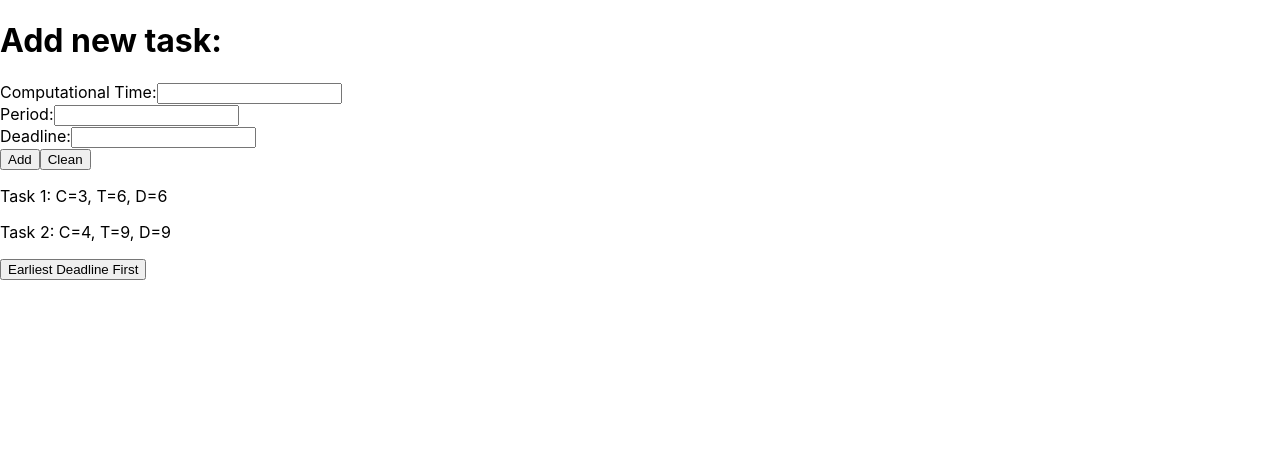
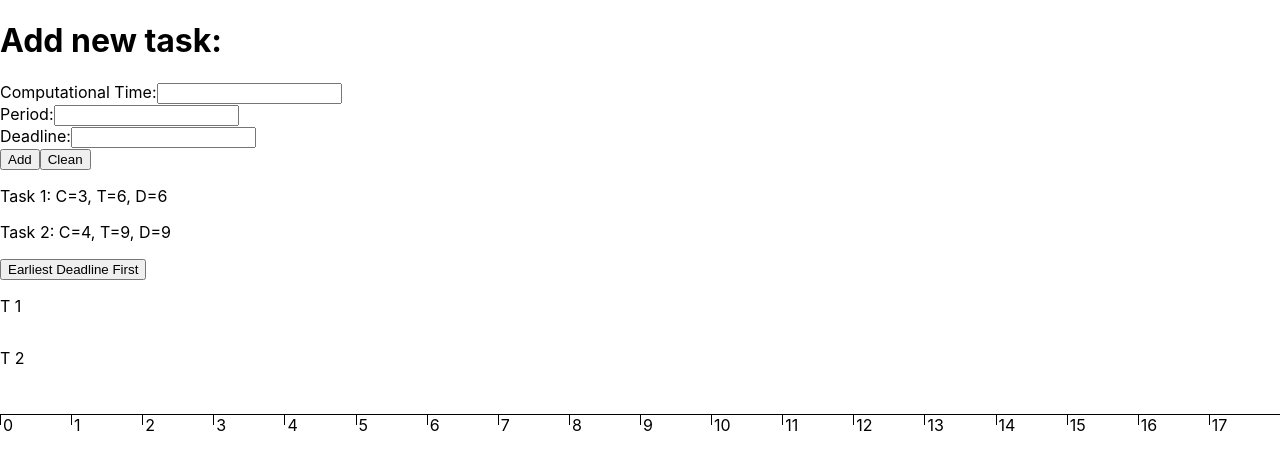
Before and after one commit to tod97/react-schedule, a React (Create React App) app: page / in a window 1280 px wide. Shown: the top 470 px of the page. Built offline with nearby package versions, Linux system fonts and the light colour scheme.

Commit message:
print axis

```diff
--- a/src/App.css
+++ b/src/App.css
@@ -36,3 +36,23 @@
     transform: rotate(360deg);
   }
 }
+
+.block_container {
+  display: flex;
+}
+
+.block_axis {
+  position: relative;
+  margin-top: 30px;
+  padding-left: 3px;
+  border-top: 1px black solid;
+}
+
+.block_axis::before {
+  position: absolute;
+  width: 1px;
+  height: 10px;
+  background: black;
+  left: 0;
+  content: '';
+}
--- a/src/App.js
+++ b/src/App.js
@@ -3,6 +3,7 @@ import React from 'react';
 import _ from 'lodash';
 
 function App() {
+  let hyperPeriod = 18;
   const [tasks, setTasks] = React.useState([
     { cTime: 3, period: 6, deadline: 6, done: false, executed: 0 },
     { cTime: 4, period: 9, deadline: 9, done: false, executed: 0 },
@@ -44,19 +45,30 @@ function App() {
     return changes(object, base);
   };
 
+  const randomColor = () => {
+    const rangeSize = 100; // adapt as needed
+    const parts = [
+      Math.floor(Math.random() * 256),
+      Math.floor(Math.random() * rangeSize),
+      Math.floor(Math.random() * rangeSize) + 256 - rangeSize,
+    ].sort((a, b) => Math.random() < 0.5);
+
+    return '#' + parts.map((p) => ('0' + p.toString(16)).substr(-2)).join('');
+  };
+
   const isLLSchedulable = () =>
     tasks.map((x) => x.cTime / x.period).reduce((sum, x) => sum + x) <= tasks.length * (Math.pow(2, 1 / tasks.length) - 1);
 
   const isHBSchedulable = () => tasks.map((x) => x.cTime / x.period + 1).reduce((prod, x) => prod * x) <= 2;
 
   const EDF = () => {
+    hyperPeriod = tasks.map((x) => x.period).reduce(lcm);
     const intervals = loadEDF(JSON.parse(JSON.stringify(tasks)));
     plotIntervals(intervals);
   };
 
   const loadEDF = (tasks) => {
     const intervals = [{ tasks: JSON.parse(JSON.stringify(tasks)) }];
-    const hyperPeriod = tasks.map((x) => x.period).reduce(lcm);
 
     Array.from(Array(hyperPeriod).keys()).forEach((index) => {
       tasks.forEach((task) => {
@@ -90,12 +102,32 @@ function App() {
   };
 
   const plotIntervals = (intervals) => {
+    const colors = [];
+    tasks.forEach((task, index) => {
+      document.getElementById(`task_${index}`).innerHTML = '';
+      colors.push(randomColor());
+    });
     intervals.forEach((interval, index) => {
       if (intervals[index + 1]) {
         interval.tasks.forEach((task, i) => {
           const difference = objDifference(intervals[index + 1].tasks[i], task);
           if (Object.keys(difference).length > 0) {
-            console.log('Task ' + i, difference);
+            if (difference.executed) {
+              const newDiv = document.createElement('div');
+              newDiv.style.background = colors[i];
+              newDiv.style.width = 100 / hyperPeriod + '%';
+              newDiv.style.height = '50px';
+              document.getElementById(`task_${i}`).appendChild(newDiv);
+              tasks.forEach((t, j) => {
+                if (i !== j) {
+                  const otherDiv = document.createElement('div');
+                  otherDiv.style.background = 'white';
+                  otherDiv.style.width = 100 / hyperPeriod + '%';
+                  otherDiv.style.height = '50px';
+                  document.getElementById(`task_${j}`).appendChild(otherDiv);
+                }
+              });
+            }
           }
         });
       }
@@ -132,6 +164,21 @@ function App() {
       <div>
         <button onClick={EDF}>Earliest Deadline First</button>
       </div>
+      <div>
+        {tasks.map((x, index) => (
+          <div>
+            <p>T {index + 1}</p>
+            <div className="block_container" id={'task_' + index}></div>
+          </div>
+        ))}
+      </div>
+      <div className="block_container">
+        {Array.from(Array(hyperPeriod).keys()).map((x) => (
+          <div className="block_axis" style={{ width: 100 / hyperPeriod + '%' }}>
+            {x}
+          </div>
+        ))}
+      </div>
     </>
   );
 }
```
